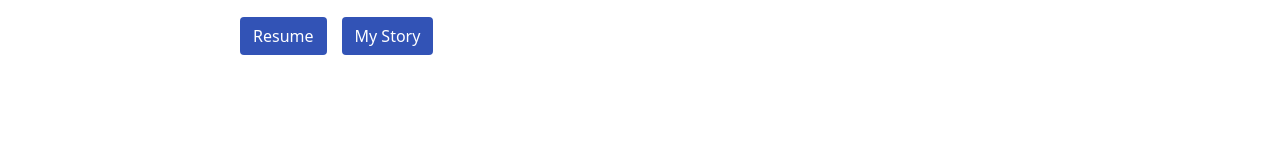
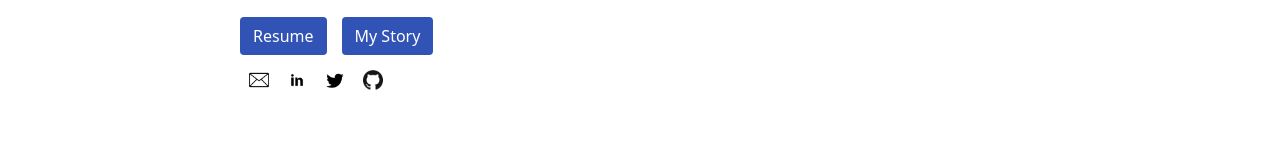
Before and after one commit to stephtf/stephtf, a React (Create React App) app in the folder portfolio/: page / in a window 1280 px wide. Shown: the part 553-718 px from the top of the page. Built offline with nearby package versions, Linux system fonts and the light colour scheme.

Commit message:
add contact links

```diff
--- a/portfolio/src/components/About.js
+++ b/portfolio/src/components/About.js
@@ -1,6 +1,7 @@
 import Header from './Header';
 import { NavLink } from 'react-router-dom';
 import Footer from './Footer';
+import ContactLinks from './header-components/ContactLinks';
 
 function About() {
     return (
@@ -14,12 +15,13 @@ function About() {
             <p>I recently graduated from Georgia Institute of Technology's coding bootcamp for full stack web development. Prior to this, I completed the Google UX design certificate course where I learned how to conduct UX research and design apps and websites that center user needs. I especially love working on projects that make an impact on social issues such as inequality and accessibility in design. I believe that we can use technology to make everyone's lives a little bit easier.</p>
             <p>Email me at<a href="mailto: stfajardo@gmail.com"> stfajardo@gmail.com</a></p>
             <div>
-            <a href="./assets/resume.pdf" target="_blank"><button className='btn' id='resume-btn'>Resume</button></a>
-            <NavLink to='/my-story'><button className='btn' id='story-btn'>My Story</button></NavLink>
+              <a href="./assets/resume.pdf" target="_blank"><button className='btn' id='resume-btn'>Resume</button></a>
+              <NavLink to='/my-story'><button className='btn' id='story-btn'>My Story</button></NavLink>
+              <ContactLinks />
             </div>
           </div>
         </div>
-        <Footer />
+      <Footer />
       </div>
     );
   }
```
